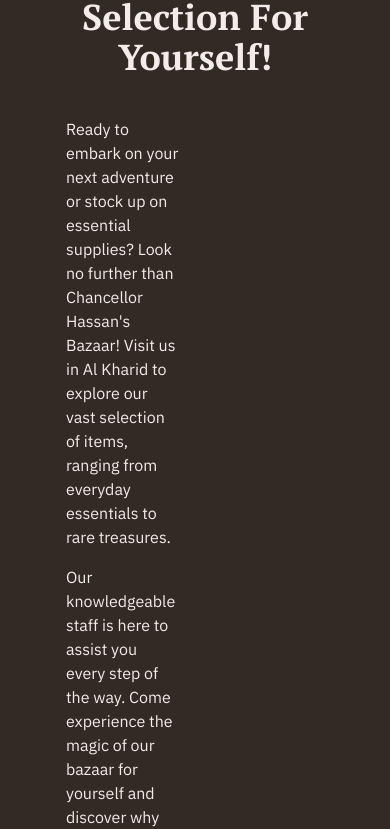
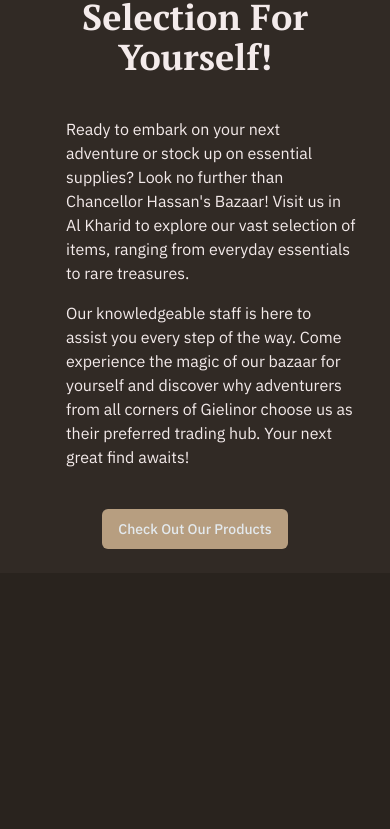
Before and after one commit to Endeyr/shopping-cart-project, a React (Vite) app: page / in a window 390 px wide. Shown: the part 4117-4946 px from the top of the page. After the commit the page ends 4690 px from the top, so only its background shows below. Built offline with nearby package versions, Linux system fonts and the light colour scheme; no server answers.

Commit message:
add mobile styling

```diff
--- a/src/components/call-to-action/index.tsx
+++ b/src/components/call-to-action/index.tsx
@@ -9,8 +9,7 @@ const CallToAction = () => {
       <h2 className="w-full text-4xl font-bold text-center capitalize outline-black">
         Experience the Selection for Yourself!
       </h2>
-      {/* TODO update css for mobile breakpoints  */}
-      <div className="grid w-full grid-cols-2 gap-16">
+      <div className="grid w-full grid-cols-1 md:gap-16 md:grid-cols-2">
         <div className="flex flex-col items-center justify-center w-full h-full gap-4 ml-4">
           <p>
             Ready to embark on your next adventure or stock up on essential
```
